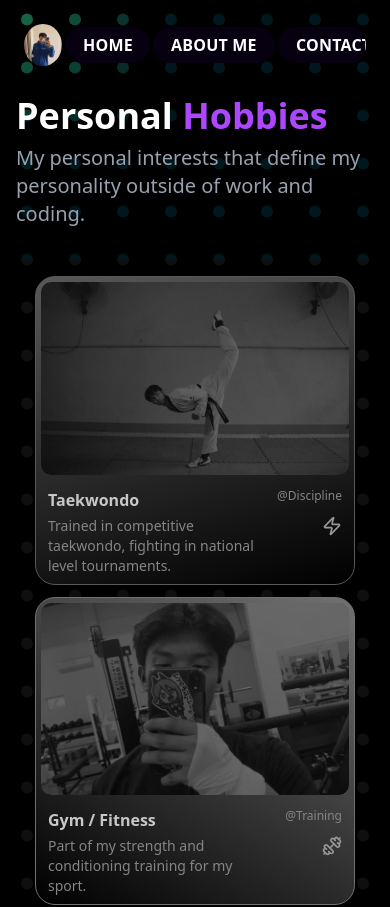
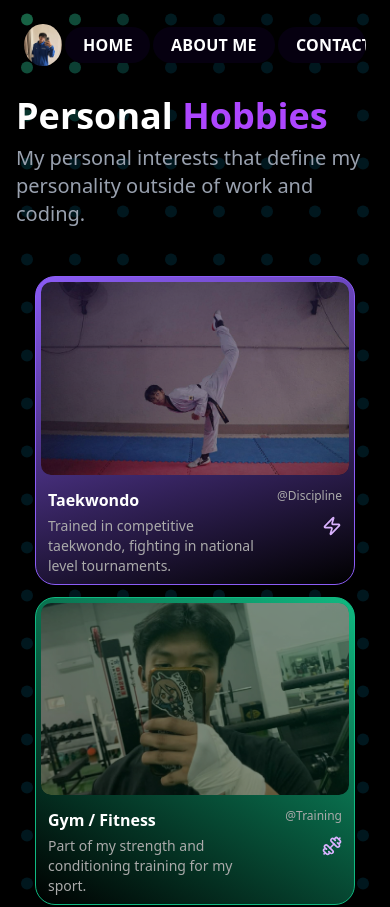
Before and after one commit to JaviHorse/my-portfolio, a Next.js app: page /Resume/hobbies in a window 390 px wide. Shown: the top 907 px of the page. Built offline with nearby package versions, Linux system fonts and the light colour scheme.

Commit message:
taena mo

```diff
--- a/app/components/ChromaGrid.css
+++ b/app/components/ChromaGrid.css
@@ -224,3 +224,11 @@
   pointer-events: none;
   z-index: 100;
 }
+
+@media (max-width: 768px) {
+  .chroma-overlay,
+  .chroma-fade {
+    backdrop-filter: none;
+    -webkit-backdrop-filter: none;
+  }
+}
```
